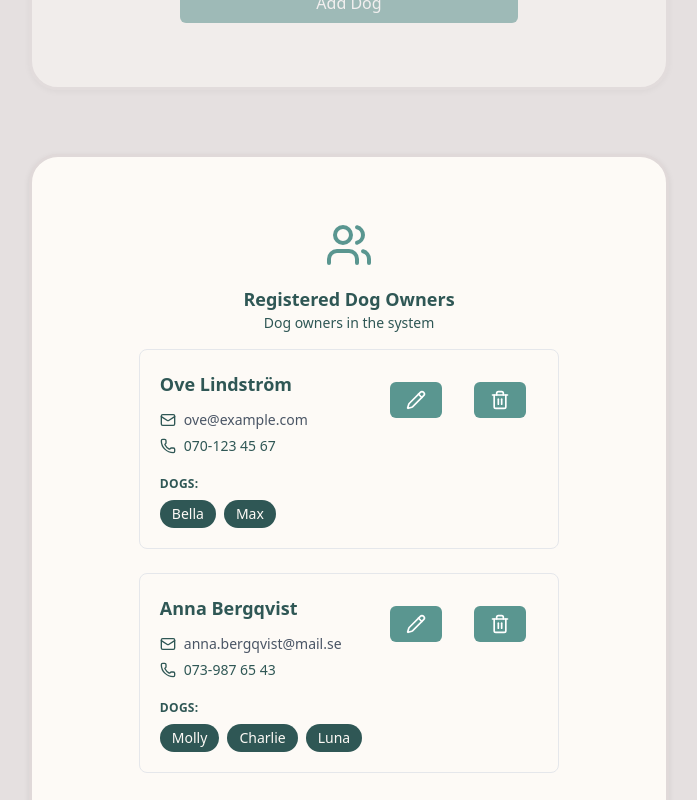
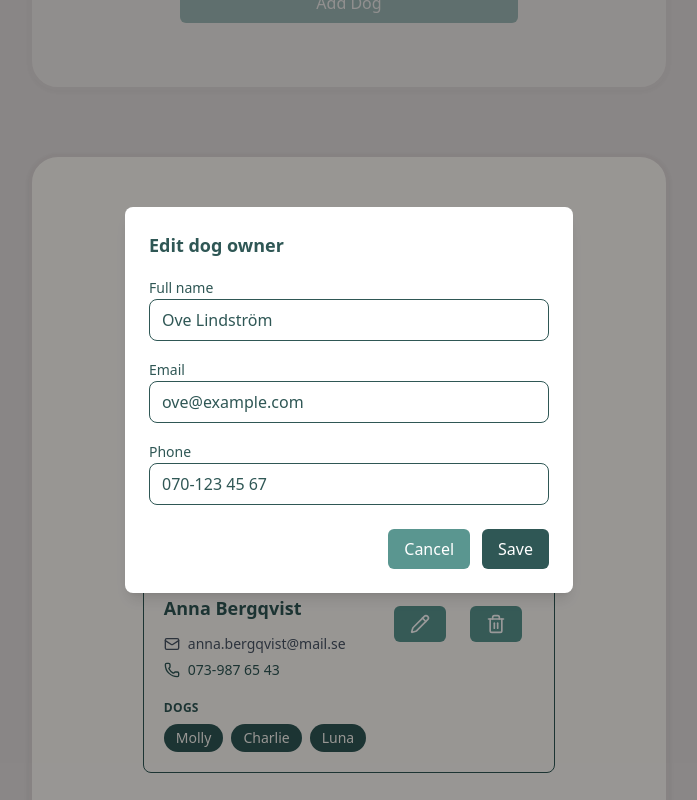
Before and after one commit to Emilyempa/exam-project-doggydaycare, a Next.js app in the folder frontend/: page /admin-dashboard in a window 1280 px wide. Both pictures are taken after a click on the button 707 px from the left and 2014 px from the top of the page. Shown: the part 1614-2414 px from the top of the page, without its empty margins (291-988 px from the left). Built offline with nearby package versions, Linux system fonts and the light colour scheme.

Commit message:
Add functionality to edit and delete button

```diff
--- a/frontend/src/components/admin/Edit-delete-dog-owner.tsx
+++ b/frontend/src/components/admin/Edit-delete-dog-owner.tsx
@@ -1,9 +1,25 @@
+"use client";
+
+import { useState } from "react";
 import { Card } from "@/components/card/Card";
 import { Users, Trash2, Pencil, Mail, Phone } from "lucide-react";
 
+interface Dog {
+  id: number;
+  name: string;
+}
+
+interface Owner {
+  id: number;
+  fullname: string;
+  email: string;
+  phone: string;
+  dogs: Dog[];
+}
+
 export default function EditDeleteDogOwner() {
-  /*Temporary users for UI */
-  const owners = [
+  /* Temporary users for UI */
+  const [owners, setOwners] = useState<Owner[]>([
     {
       id: 1,
       fullname: "Ove Lindström",
@@ -20,12 +36,39 @@ export default function EditDeleteDogOwner() {
       email: "anna.bergqvist@mail.se",
       phone: "073-987 65 43",
       dogs: [
-        { id:103, name: "Molly"},
-        { id: 104, name: "Charlie"},
-        {id: 105, name: "Luna"}
-  ]
+        { id: 103, name: "Molly" },
+        { id: 104, name: "Charlie" },
+        { id: 105, name: "Luna" }
+      ]
     }
-  ];
+  ]);
+
+  const [ownerToDelete, setOwnerToDelete] = useState<Owner | null>(null);
+  const [ownerToEdit, setOwnerToEdit] = useState<Owner | null>(null);
+
+  /* -------- Handlers -------- */
+
+  const handleDeleteConfirm = () => {
+    if (!ownerToDelete) return;
+
+    setOwners(prev =>
+      prev.filter(owner => owner.id !== ownerToDelete.id)
+    );
+
+    setOwnerToDelete(null);
+  };
+
+  const handleSaveEdit = () => {
+    if (!ownerToEdit) return;
+
+    setOwners(prev =>
+      prev.map(owner =>
+        owner.id === ownerToEdit.id ? ownerToEdit : owner
+      )
+    );
+
+    setOwnerToEdit(null);
+  };
 
   return (
     <section className="flex flex-col items-center text-center">
@@ -36,12 +79,12 @@ export default function EditDeleteDogOwner() {
         className="card-lg"
       >
         <ul className="space-y-6">
-          {owners.map((owner) => (
+          {owners.map(owner => (
             <li
               key={owner.id}
-              className="bg-feature-primary rounded-lg p-5 border border-gray-200 hover:shadow-md transition-shadow"
+              className="bg-feature-primary rounded-lg p-5 border hover:shadow-md transition-shadow"
             >
-              <div  className="flex flex-col sm:flex-row justify-between items-start gap-4">
+              <div className="flex flex-col sm:flex-row justify-between items-start gap-4">
                 <div className="flex-1 text-left space-y-3">
                   <h3 className="text-lg font-bold text-brand-secondary">
                     {owner.fullname}
@@ -49,24 +92,24 @@ export default function EditDeleteDogOwner() {
 
                   <div className="space-y-1.5 text-sm">
                     <div className="flex items-center gap-2 text-gray-600">
-                      <Mail size={16} className="text-brand-secondary" />
+                      <Mail size={16} />
                       <span>{owner.email}</span>
                     </div>
-                    <div className="flex items-center gap-2 text-">
-                      <Phone size={16} className="text-brand-secondary" />
+                    <div className="flex items-center gap-2">
+                      <Phone size={16} />
                       <span>{owner.phone}</span>
                     </div>
                   </div>
 
                   <div className="pt-2">
-                    <p className="text-xs font-semibold text-brand-secondary uppercase tracking-wide mb-2">
-                      Dogs:
+                    <p className="text-xs font-semibold uppercase tracking-wide mb-2">
+                      Dogs
                     </p>
                     <div className="flex flex-wrap gap-2">
-                      {owner.dogs.map((dog) => (
+                      {owner.dogs.map(dog => (
                         <span
                           key={dog.id}
-                          className="inline-block bg-brand-secondary text-beige-light px-3 py-1 rounded-full text-sm font-medium"
+                          className="bg-brand-secondary text-beige-light px-3 py-1 rounded-full text-sm"
                         >
                           {dog.name}
                         </span>
@@ -75,19 +118,21 @@ export default function EditDeleteDogOwner() {
                   </div>
                 </div>
 
-                <div className="flex gap-8 p-3 flex-shrink-0">
+                <div className="flex gap-6 p-3">
                   <button
-                    className="p-2 rounded-lg"
+                    onClick={() => setOwnerToEdit({ ...owner })}
+                    className="p-2 rounded-lg hover:bg-feature-secondary"
                     aria-label="Edit dog owner"
                   >
-                    <Pencil size={20}/>
+                    <Pencil size={20} />
                   </button>
 
                   <button
+                    onClick={() => setOwnerToDelete(owner)}
                     className="p-2 rounded-lg"
                     aria-label="Delete dog owner"
                   >
-                    <Trash2 size={20}/>
+                    <Trash2 size={20} />
                   </button>
                 </div>
               </div>
@@ -95,6 +140,146 @@ export default function EditDeleteDogOwner() {
           ))}
         </ul>
       </Card>
+
+      {/*  Edit modal  */}
+      {ownerToEdit && (
+        <div className="fixed inset-0 bg-black/40 flex items-center justify-center z-50">
+          <div className="
+          bg-white
+          rounded-lg
+          w-full
+          max-w-sm sm:max-w-md
+          p-4 sm:p-6
+          mx-4
+          shadow-lg
+          text-left
+          ">
+            <h2 className="text-lg font-bold mb-4">
+              Edit dog owner
+            </h2>
+
+            <div className="space-y-4">
+              <div>
+                <label
+                  htmlFor="owner-fullname"
+                  className="text-sm font-medium"
+                >
+                  Full name
+                </label>
+                <input
+                  id="owner-fullname"
+                  type="text"
+                  value={ownerToEdit.fullname}
+                  onChange={(e) =>
+                    setOwnerToEdit({
+                      ...ownerToEdit,
+                      fullname: e.target.value
+                    })
+                  }
+                  className="w-full border rounded-lg px-3 py-2"
+                />
+              </div>
+
+              <div>
+                <label
+                  htmlFor="owner-email"
+                  className="text-sm font-medium"
+                >
+                  Email
+                </label>
+                <input
+                  id="owner-email"
+                  type="email"
+                  value={ownerToEdit.email}
+                  onChange={(e) =>
+                    setOwnerToEdit({
+                      ...ownerToEdit,
+                      email: e.target.value
+                    })
+                  }
+                  className="w-full border rounded-lg px-3 py-2"
+                />
+              </div>
+
+              <div>
+                <label
+                  htmlFor="owner-phone"
+                  className="text-sm font-medium"
+                >
+                  Phone
+                </label>
+                <input
+                  id="owner-phone"
+                  type="text"
+                  value={ownerToEdit.phone}
+                  onChange={(e) =>
+                    setOwnerToEdit({
+                      ...ownerToEdit,
+                      phone: e.target.value
+                    })
+                  }
+                  className="w-full border rounded-lg px-3 py-2"
+                />
+              </div>
+            </div>
+
+            <div className="flex justify-end gap-3 mt-6">
+              <button
+                onClick={() => setOwnerToEdit(null)}
+                className="px-4 py-2 rounded-lg border"
+              >
+                Cancel
+              </button>
+              <button
+                onClick={handleSaveEdit}
+                className="px-4 py-2 rounded-lg bg-brand-secondary text-white"
+              >
+                Save
+              </button>
+            </div>
+          </div>
+        </div>
+      )}
+
+      {/*  Delete confirmation modal  */}
+      {ownerToDelete && (
+        <div className="fixed inset-0 bg-black/40 flex items-center justify-center z-50">
+          <div className="
+          bg-white
+          rounded-lg
+          w-full
+          max-w-sm sm:max-w-md
+          p-4 sm:p-6
+          mx-4
+          shadow-lg
+          text-left
+          ">
+            <h2 className="text-lg font-bold mb-3">
+              Delete dog owner
+            </h2>
+            <p className="mb-6 text-sm text-gray-700">
+              Are you sure you want to delete{" "}
+              <strong>{ownerToDelete.fullname}</strong>?
+              This action cannot be undone.
+            </p>
+
+            <div className="flex justify-end gap-3">
+              <button
+                onClick={() => setOwnerToDelete(null)}
+                className="px-4 py-2 rounded-lg border"
+              >
+                Cancel
+              </button>
+              <button
+                onClick={handleDeleteConfirm}
+                className="px-4 py-2"
+              >
+                Delete
+              </button>
+            </div>
+          </div>
+        </div>
+      )}
     </section>
   );
 }
```
